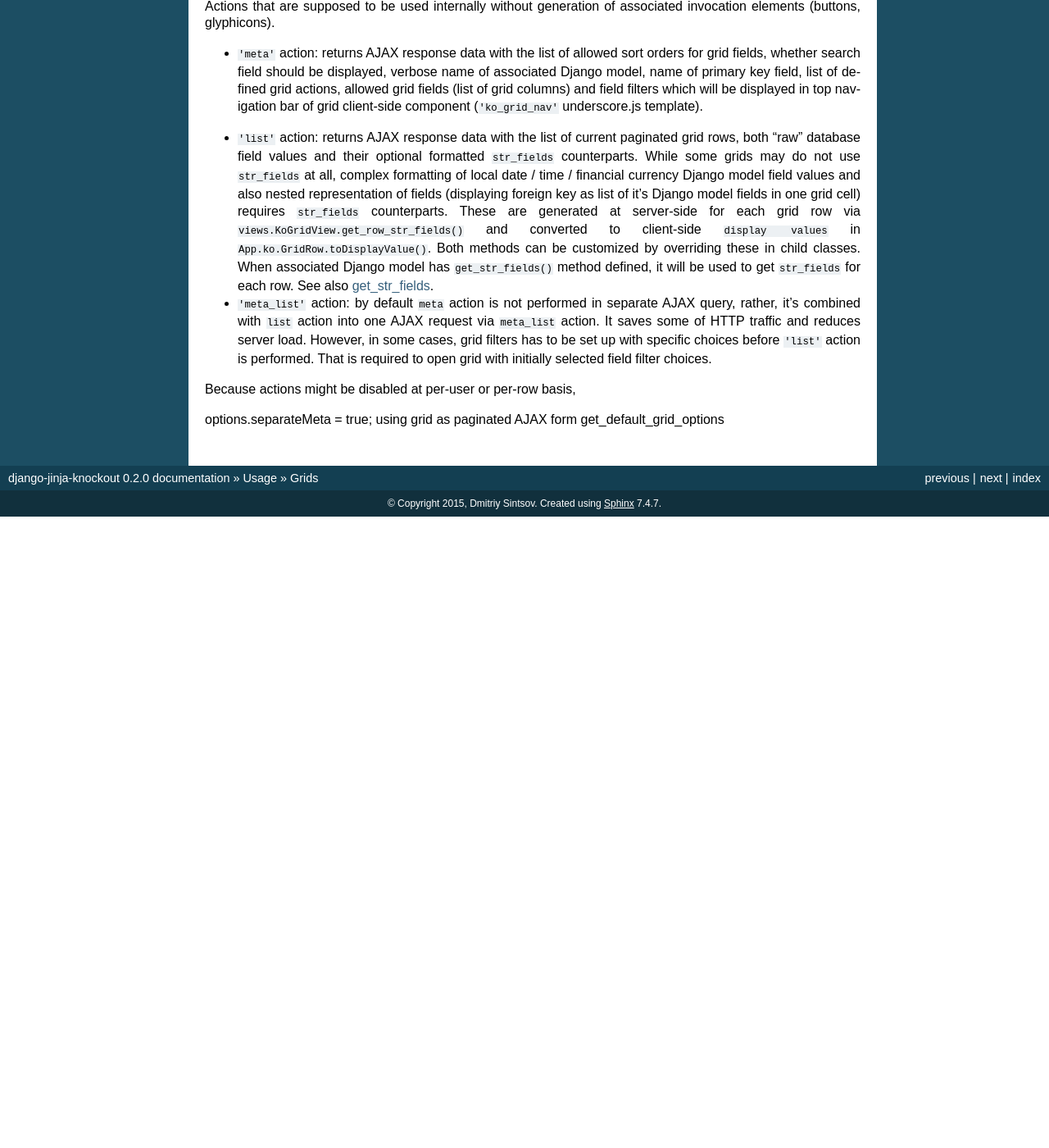
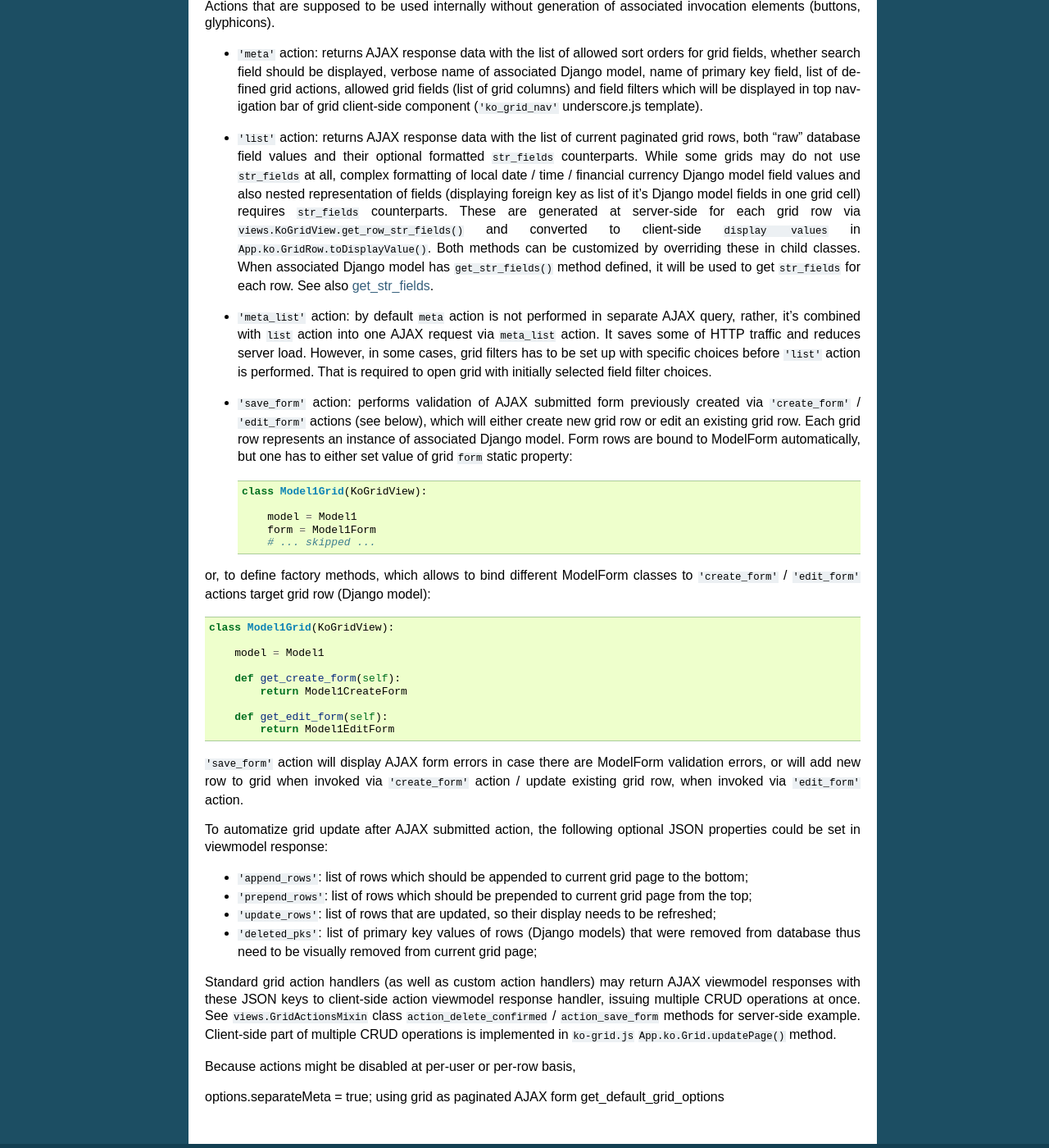
Before and after one commit to Dmitri-Sintsov/django-jinja-knockout, a Sphinx documentation site: the page built from docs/grids.rst, in a window 1280 px wide and 1400 px high, scrolled down 13767 px. Shown: the whole window at 82% size. Built offline with Sphinx 7.4.7, drawn with Linux system fonts in a browser that asks for light colours; before the commit the page ends 14397 px from its top, so only the background shows below that.

Commit message:
'save_form' / 'edit_form' actions description. Multiple CRUD operations description in grids.rst.

```diff
--- a/docs/grids.rst
+++ b/docs/grids.rst
@@ -265,9 +265,11 @@ templates, partially covered in modifying_visual_layout_of_grid_)::
 ``App.ko.GridRow.toDisplayValue()`` method used in ``grid_row_value`` binding supports the following types of values:
 
 .. highlight:: python
+
+* jQuery objects, whose set of elements will be added to cell DOM
+
 .. _get_str_fields:
 
-* jQuery objects, whose set of elements will be added to cell DOM
 * Nested lists of values, which is automatically passed to client-side in AJAX response by ``KoGridView`` when current
   Django model has ``.get_str_fields()`` method implemented. This method returns str() representation of some or all
   model fields::
@@ -809,6 +811,8 @@ Action type 'built_in'
 Actions that are supposed to be used internally without generation of associated invocation elements (buttons,
 glyphicons).
 
+.. _meta_action:
+
 * ``'meta'`` action: returns AJAX response data with the list of allowed sort orders for grid fields, whether search
   field should be displayed, verbose name of associated Django model, name of primary key field, list of defined grid
   actions, allowed grid fields (list of grid columns) and field filters which will be displayed in top navigation bar
@@ -825,10 +829,54 @@ glyphicons).
   these in child classes. When associated Django model has ``get_str_fields()`` method defined, it will be used to get
   ``str_fields`` for each row. See also get_str_fields_.
 
+.. _meta_list_action:
+
 * ``'meta_list'`` action: by default ``meta`` action is not performed in separate AJAX query, rather, it's combined
   with ``list`` action into one AJAX request via ``meta_list`` action. It saves some of HTTP traffic and reduces server
   load. However, in some cases, grid filters has to be set up with specific choices before ``'list'`` action is
   performed. That is required to open grid with initially selected field filter choices.
+
+* ``'save_form'`` action: performs validation of AJAX submitted form previously created via ``'create_form'`` /
+  ``'edit_form'`` actions (see below), which will either create new grid row or edit an existing grid row. Each grid row
+  represents an instance of associated Django model. Form rows are bound to ModelForm automatically, but one has to
+  either set value of grid ``form`` static property::
+
+    class Model1Grid(KoGridView):
+
+        model = Model1
+        form = Model1Form
+        # ... skipped ...
+
+or, to define factory methods, which allows to bind different ModelForm classes to ``'create_form'`` / ``'edit_form'``
+actions target grid row (Django model)::
+
+    class Model1Grid(KoGridView):
+
+        model = Model1
+
+        def get_create_form(self):
+            return Model1CreateForm
+
+        def get_edit_form(self):
+            return Model1EditForm
+
+``'save_form'`` action will display AJAX form errors in case there are ModelForm validation errors, or will add new
+row to grid when invoked via ``'create_form'`` action / update existing grid row, when invoked via ``'edit_form'``
+action.
+
+To automatize grid update after AJAX submitted action, the following optional JSON properties could be set in viewmodel
+response:
+
+* ``'append_rows'``: list of rows which should be appended to current grid page to the bottom;
+* ``'prepend_rows'``: list of rows which should be prepended to current grid page from the top;
+* ``'update_rows'``: list of rows that are updated, so their display needs to be refreshed;
+* ``'deleted_pks'``: list of primary key values of rows (Django models) that were removed from database thus need to be
+  visually removed from current grid page;
+
+Standard grid action handlers (as well as custom action handlers) may return AJAX viewmodel responses with these JSON
+keys to client-side action viewmodel response handler, issuing multiple CRUD operations at once.  See
+``views.GridActionsMixin`` class ``action_delete_confirmed`` / ``action_save_form`` methods for server-side example.
+Client-side part of multiple CRUD operations is implemented in ``ko-grid.js`` ``App.ko.Grid.updatePage()`` method.
 
 Because actions might be disabled at per-user or per-row basis,
 
```
